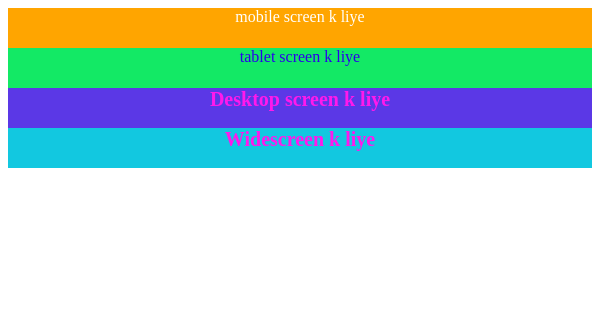
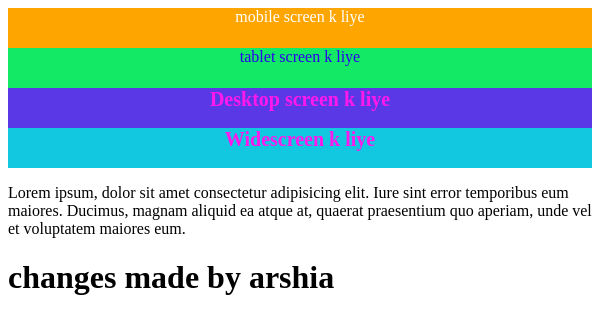
Before and after one commit to arshiacerd/newBatch, a plain HTML site: page index.html in a window 600 px wide. Drawn offline with Linux system fonts and the light colour scheme.

Commit message:
add new tags

```diff
--- a/index.html
+++ b/index.html
@@ -1,37 +1,40 @@
 <!DOCTYPE html>
 <html lang="en">
+
 <head>
     <meta charset="UTF-8">
     <meta name="viewport" content="width=device-width, initial-scale=1.0">
     <title>Document</title>
-    <style
-    >
-.box{
+    <style>
+        .box {
             background-color: blue;
             height: 40px;
             width: 100%;
             text-align: center;
             display: none;
         }
-@media screen  and (max-width:800px){
 
-    #item1{
+        @media screen and (max-width:800px) {
+
+            #item1 {
                 display: block;
                 background-color: orange;
                 color: white;
             }
         }
-@media screen  and (max-width:760px){
 
-#item2{
+        @media screen and (max-width:760px) {
+
+            #item2 {
                 display: block;
                 background-color: rgb(19, 233, 101);
                 color: rgb(43, 0, 236);
             }
         }
-@media screen and (max-width:1920px){
 
-#item3{
+        @media screen and (max-width:1920px) {
+
+            #item3 {
                 display: block;
                 background-color: rgb(91, 56, 230);
                 color: rgb(255, 25, 236);
@@ -39,9 +42,10 @@
                 font-size: 20px;
             }
         }
-@media screen and (min-width:500px) and (max-width:800px){
 
-#item4{
+        @media screen and (min-width:500px) and (max-width:800px) {
+
+            #item4 {
                 display: block;
                 background-color: rgb(18, 200, 224);
                 color: rgb(255, 25, 236);
@@ -49,13 +53,19 @@
                 font-size: 20px;
             }
         }
-
     </style>
 </head>
+
 <body>
     <div class="box" id="item1">mobile screen k liye</div>
     <div class="box" id="item2">tablet screen k liye</div>
     <div class="box" id="item3">Desktop screen k liye</div>
     <div class="box" id="item4">Widescreen k liye </div>
+    <p>
+        Lorem ipsum, dolor sit amet consectetur adipisicing elit. Iure sint error temporibus eum maiores. Ducimus,
+        magnam aliquid ea atque at, quaerat praesentium quo aperiam, unde vel et voluptatem maiores eum.
+    </p>
+    <h1>changes made by arshia</h1>
 </body>
+
 </html>
```
Lines whose indentation alone changed are shown as unchanged.
